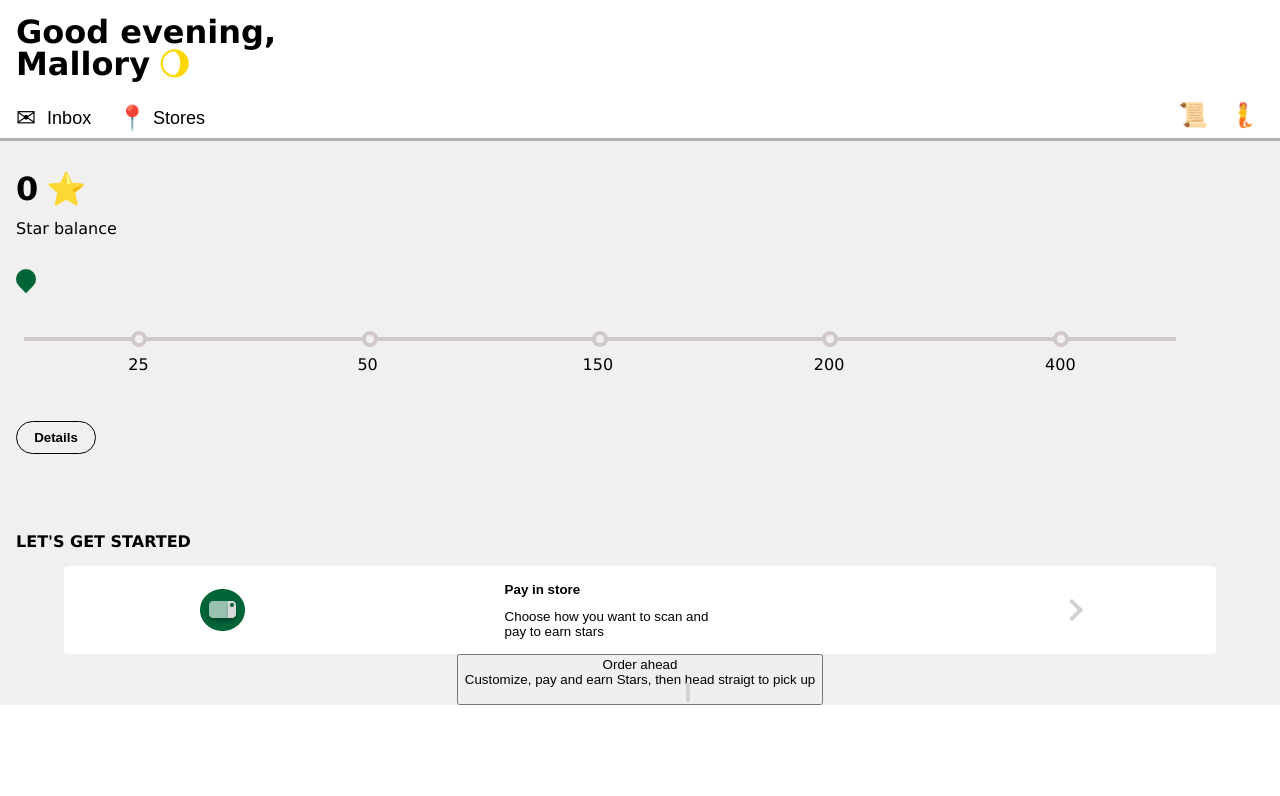
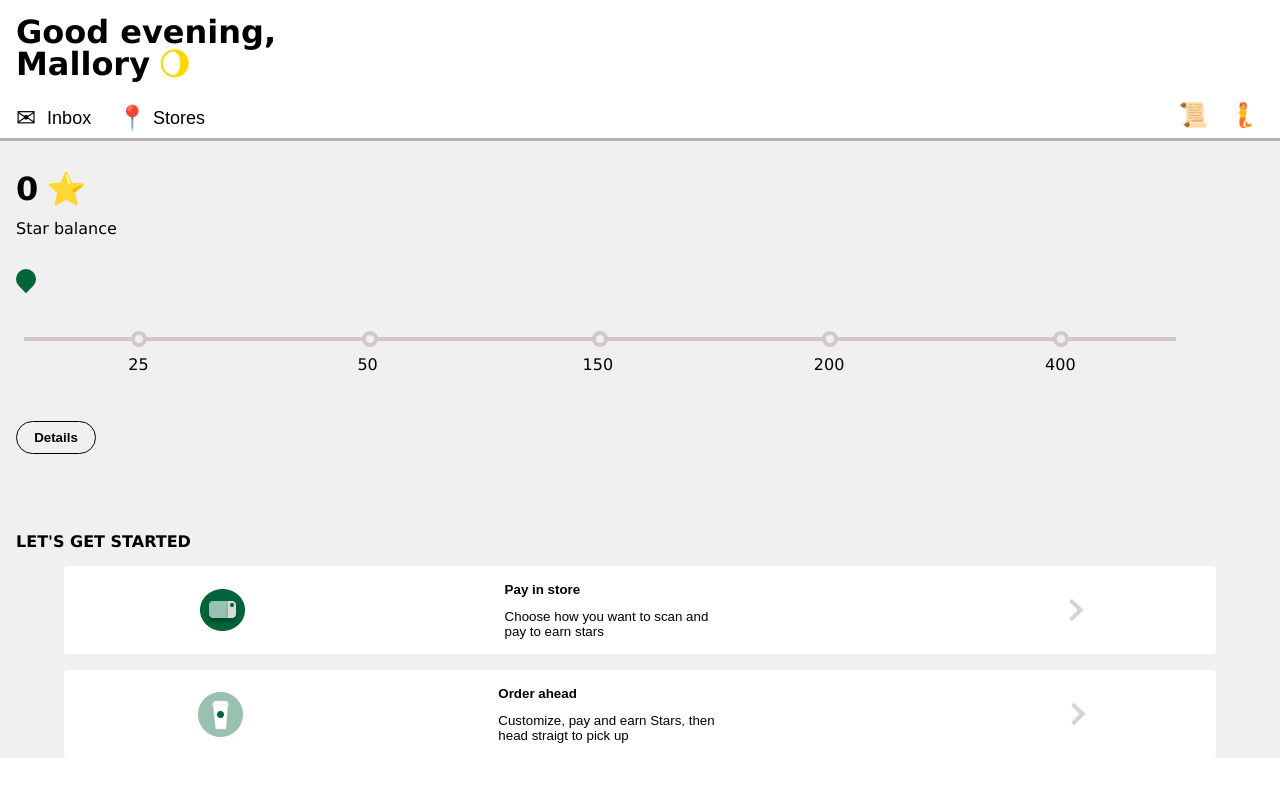
Before and after one commit to Mad-Mal/sbux-recreation, a React (Create React App) app in the folder sbux-recreation/: page / in a window 1280 px wide. Shown: the top 796 px of the page. Built offline with nearby package versions, Linux system fonts and the light colour scheme.

Commit message:
Finished the last image I needed in figma and finished sstyling the getStarted section.

```diff
--- a/sbux-recreation/src/components/getStarted.js
+++ b/sbux-recreation/src/components/getStarted.js
@@ -4,6 +4,7 @@
 //Style imports
 import '../styles/getStarted.css';
 import Sbuxcard from '../images/sbux-card.png';
+import Sbuxcup from '../images/sbux-cup-buttonn.png';
 
 function getStarted() {
   return (
@@ -19,10 +20,10 @@
                 <span className='arrowButton'></span>
             </button>
             <button className='OA_Button'>
-                <span></span>
+                <img src={Sbuxcup} alt='light green circle with starbucks cup on it'></img>
                 <div className='OA_Button_text'>
                     <h2>Order ahead</h2>
-                    <p>Customize, pay and earn Stars, then head straigt to pick up</p>
+                    <p>Customize, pay and earn Stars, then <br/>head straigt to pick up</p>
                 </div>
                 <span className='arrowButton'></span>
             </button>
--- a/sbux-recreation/src/styles/getStarted.css
+++ b/sbux-recreation/src/styles/getStarted.css
@@ -43,6 +43,34 @@
     text-align: start;
 }
 
+.OA_Button {
+    width: 90%;
+    height: 5.5rem;
+    background-color: white;
+    border: none;
+    border-radius: 0.25rem;
+    display: flex;
+    flex-flow: row nowrap;
+    align-items: center;
+    justify-content: space-around;
+    margin-top: 1rem;
+}
+
+.OA_Button_text {
+    display: flex;
+    flex-flow: column nowrap;
+    align-items: flex-start;
+}
+
+.OA_Button_text h2 {
+    font-weight: 600;
+    margin-bottom: 0.75rem;
+}
+
+.OA_Button_text p {
+    text-align: start;
+}
+
 .arrowButton {
     width: 0.75rem;
     height: 0.75rem;
```
Also changed, not shown: sbux-recreation/src/images/sbux-cup-buttonn.png (added).
